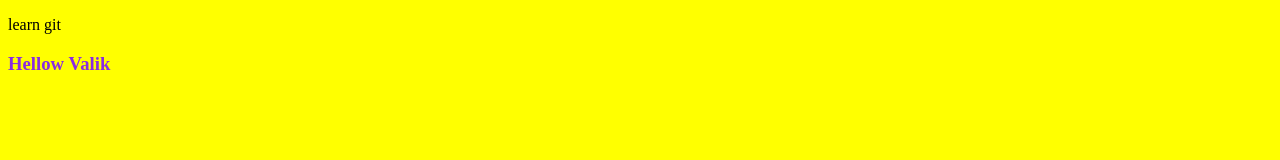
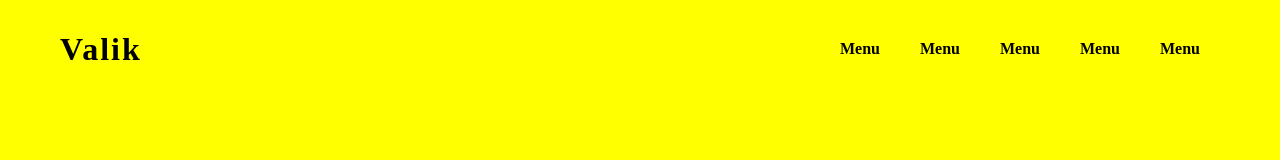
Before and after one commit to Valentun2003/Git, a plain HTML site: page index.html in a window 1280 px wide. Drawn offline with Linux system fonts and the light colour scheme.

Commit message:
Третій коментар

```diff
--- a/css/style.css
+++ b/css/style.css
@@ -1,6 +1,43 @@
+*{
+  padding: 0;
+  margin: 0;
+  box-sizing: border-box;
+}
 body{
   background: yellow;
 }
-h3{
-  color: blueviolet;
+.header{
+  width: 100%;
+  padding: 20px 60px;
+  display: flex;
+  justify-content: space-between;
+  align-items: center;
 }
+.logo{
+  font-weight: 800;
+  letter-spacing: 2px;
+}
+.nav-bar{
+
+}
+.nav{
+  display: flex;
+  align-items: center;
+}
+.nav__item{
+  list-style: none;
+}
+
+.nav__link{
+  display: block;
+  padding: 20px;
+  text-decoration: none;
+  color: black;
+  font-weight: 600;
+  transition: all 0.5s;
+}
+.nav__link:hover{
+  background: grey;
+  font-size: 18px;
+  padding: 18px;
+}
--- a/index.html
+++ b/index.html
@@ -8,9 +8,17 @@
   <title>Document</title>
 </head>
 <body>
-  <p>
-    learn git
-  </p>
-  <h3>Hellow Valik</h3>
+ <header class="header">
+  <h1 class="logo">Valik</h1>
+  <div class="nav-bar">
+    <ul class="nav">
+      <li class="nav__item"><a class="nav__link" href="">Menu</a></li>
+      <li class="nav__item"><a class="nav__link" href="">Menu</a></li>
+      <li class="nav__item"><a class="nav__link" href="">Menu</a></li>
+      <li class="nav__item"><a class="nav__link" href="">Menu</a></li>
+      <li class="nav__item"><a class="nav__link" href="">Menu</a></li>
+    </ul>
+  </div>
+ </header>
 </body>
 </html>
```
